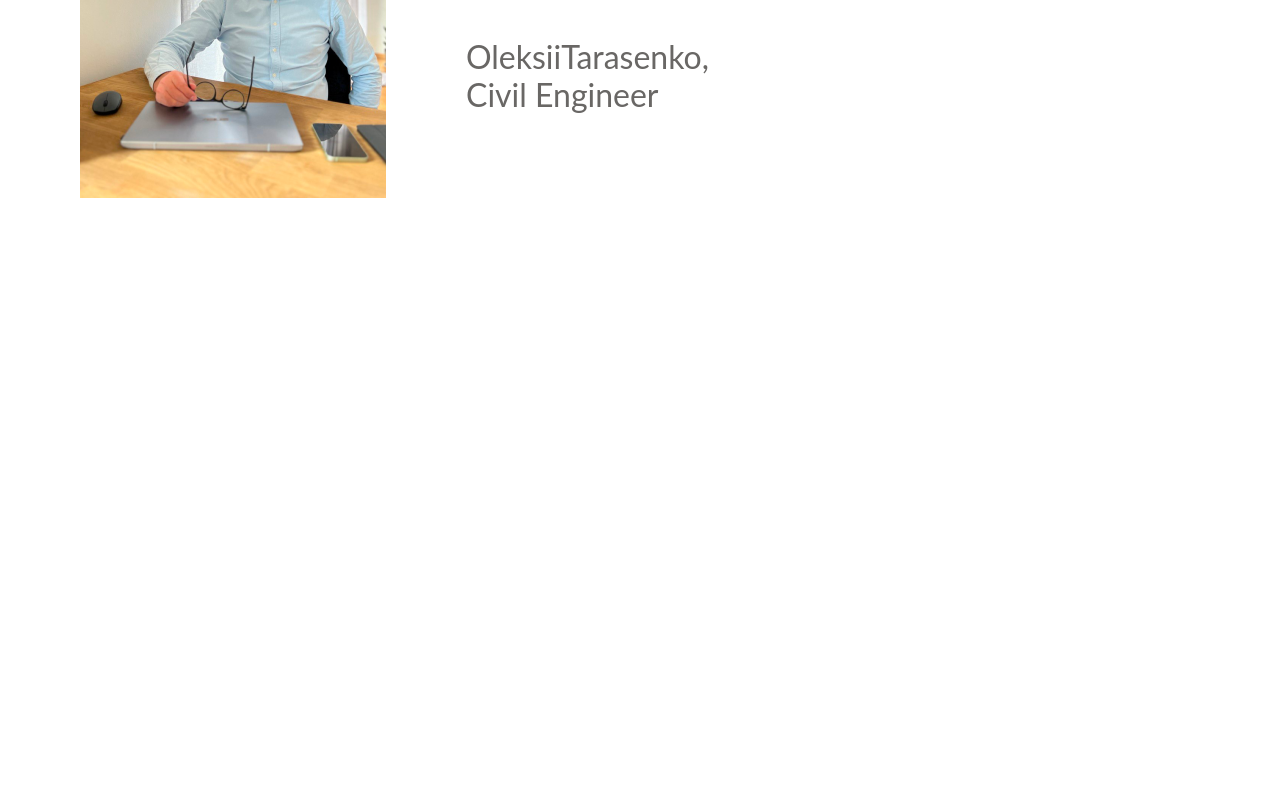
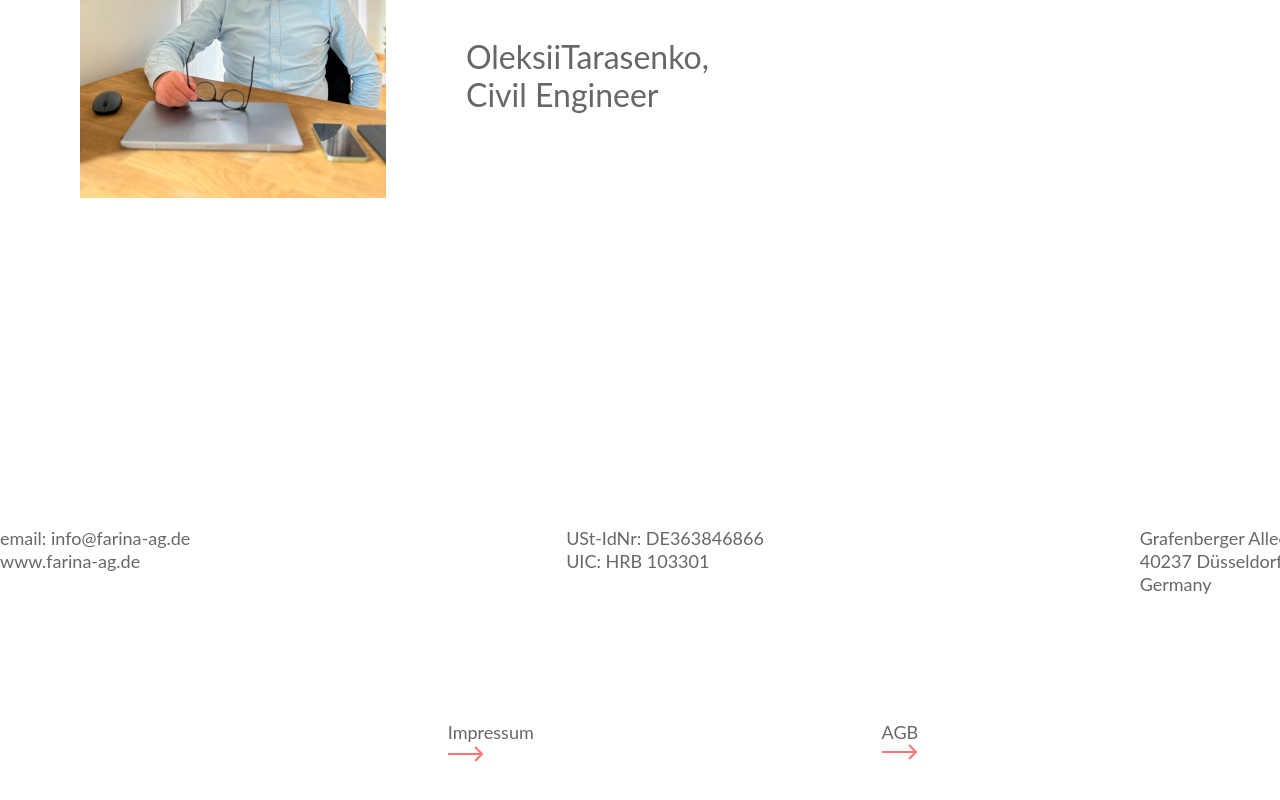
Before and after one commit to tibtus/farina-ag, a React (Create React App) app: page /TeamOfExperts in a window 1280 px wide. Shown: the part 1653-2453 px from the top of the page. Before the commit the page ends 2180 px from the top, so only its background shows below. Built offline with nearby package versions, Linux system fonts and the light colour scheme.

Commit message:
#Frame17_add

```diff
--- a/src/index.css
+++ b/src/index.css
@@ -211,11 +211,35 @@ a{
 
 .OurTeamExperts_Right_Link a {
     display: flex;
+    cursor: pointer;
 }
 
 .OurTeamExperts_Right_Link_text {
     display: block;
     padding-left: 10px;
+    cursor: pointer;
+}
+
+.OurTeamExperts_Right_Link_text.DopFooter {
+    display: block;
+    padding-left: 0px !important;
+    cursor: pointer;
+}
+
+.Footer_divBot.DopFooterEventy {
+    display: flex;
+    flex-direction: row;
+    justify-content: space-evenly;
+    margin-top: 20px;
+}
+
+.Frame_DopFooter {
+    cursor: pointer;
+}
+
+.imageModalFrame70 {
+    /*max-width: 100% !important;*/
+    max-height: 90vh !important;
 }
 
 /* 6- BLOCK OurStrhengths */
@@ -467,7 +491,7 @@ a{
 .FooterTwo_divBot_wrapper {
     display: block;
     position: absolute;
-    bottom: 0;
+    /*bottom: 0;*/
 }
 
 .Footer_divBot.FooterTwo {
@@ -1040,7 +1064,7 @@ a{
     .TeamOfExperts {
         width: 80%;
         margin: 0 auto;
-        height: 2630px;
+        height: 2000px;
 
     }
 
@@ -1081,7 +1105,7 @@ a{
     }
 
     .CivilEngineeringWorks {
-        min-height: 4250px;
+        min-height: 2500px;
     }
 
     .CivilEngineeringWorks_Object.one,
@@ -1208,7 +1232,7 @@ a{
     }
 
     .CivilEngineeringWorks.Works {
-        min-height: 3200px;
+        min-height: 2500px;
     }
 
     .CivilEngineeringWorks.Works .CivilEngineeringWorks_Name {
--- a/src/views/Footer.js
+++ b/src/views/Footer.js
@@ -1,8 +1,31 @@
-import React from 'react';
+import React, {useState} from 'react';
+import {useLanguage} from "../Language";
+import frame from "../assets/png/Arrow1.png";
+import pdfFile_3 from "../assets/pdf/agb-Farina_01_24.pdf";
+import img_1 from "../assets/png/Frame17.png";
+import Modal from "react-modal";
+
+const Footer = () => {
+    const {currentLanguage} = useLanguage();
+    const handleDownloadPDF = (value) => {
+        const pdfUrl = (value === 3) ? pdfFile_3 : pdfFile_3;
+        window.open(pdfUrl, '_blank');
+    };
+    const [modalIsOpen, setModalIsOpen] = useState(false);
+    const [selectedImage, setSelectedImage] = useState(null);
+
+    const openModal = (image) => {
+        setSelectedImage(image);
+        setModalIsOpen(true);
+    };
+    const closeModal = () => {
+        setSelectedImage(null);
+        setModalIsOpen(false);
+    };
 
 
-const Footer = () => {
     return (
+        <>
             <footer className="Footer_divBot">
 
 
@@ -22,12 +45,56 @@ const Footer = () => {
                 <div className="Bottom_Block_address">
                     Grafenberger Allee 277-287,<br/>
                     40237 Düsseldorf <br/>
-                Germany <br/>
-
+                    {currentLanguage === 'de'
+                        ? 'Deutschland'
+                        : 'Germany'
+                    }
                 </div>
 
 
             </footer>
+
+            <footer className="Footer_divBot DopFooterEventy">
+
+                <div className="OurTeamExperts_Right_Link">
+
+                    <div onClick={() => openModal(img_1)}>
+                    <span className="OurTeamExperts_Right_Link_text DopFooter"
+                          data-de="Impressum"
+                          data-en="Impressum"
+                    >Impressum </span>
+                    </div>
+                    <div className="Frame_DopFooter" onClick={() => openModal(img_1)}>
+                        <img src={frame} alt="frame"/>
+                    </div>
+
+                </div>
+
+                <div className="OurTeamExperts_Right_Link">
+
+                    <a href="/" onClick={() => handleDownloadPDF(3)}>
+                    <span className="OurTeamExperts_Right_Link_text DopFooter"
+                          data-de="AGB"
+                          data-en="AGB"
+                    >AGB </span>
+                    </a>
+                    <a href="/" onClick={() => handleDownloadPDF(3)}>
+                        <img src={frame} alt="frame"/>
+                    </a>
+                </div>
+
+            </footer>
+
+            <Modal
+                isOpen={modalIsOpen}
+                onRequestClose={closeModal}
+                contentLabel="Image Modal"
+            >
+                <img src={selectedImage} alt="Modal" className="imageModalFrame70"/>
+                <button onClick={closeModal}>Close Modal</button>
+
+            </Modal>
+        </>
     );
 }
 
--- a/src/views/FooterTwo.js
+++ b/src/views/FooterTwo.js
@@ -1,7 +1,29 @@
-import React from 'react';
+import React, {useState} from 'react';
+import img_1 from "../assets/png/Frame17.png";
+import frame from "../assets/png/Arrow1.png";
+import Modal from "react-modal";
+import {useLanguage} from "../Language";
+import pdfFile_3 from "../assets/pdf/agb-Farina_01_24.pdf";
+
+const Footer = () => {
+    const {currentLanguage} = useLanguage();
+    const handleDownloadPDF = (value) => {
+        const pdfUrl = (value === 3) ? pdfFile_3 : pdfFile_3;
+        window.open(pdfUrl, '_blank');
+    };
+    const [modalIsOpen, setModalIsOpen] = useState(false);
+    const [selectedImage, setSelectedImage] = useState(null);
+
+    const openModal = (image) => {
+        setSelectedImage(image);
+        setModalIsOpen(true);
+    };
+    const closeModal = () => {
+        setSelectedImage(null);
+        setModalIsOpen(false);
+    };
 
 
-const Footer = () => {
     return (
         <div className="FooterTwo_divBot_wrapper">
             <div className="Footer_divBot FooterTwo">
@@ -23,12 +45,57 @@ const Footer = () => {
                 <div className="Bottom_Block_address">
                     Grafenberger Allee 277-287,<br/>
                     40237 Düsseldorf <br/>
-                    Germany <br/>
-
+                    {currentLanguage === 'de'
+                        ? 'Deutschland'
+                        : 'Germany'
+                    }
                 </div>
 
 
             </div>
+
+            <footer className="Footer_divBot DopFooterEventy">
+
+                <div className="OurTeamExperts_Right_Link">
+
+                    <div onClick={() => openModal(img_1)}>
+                    <span className="OurTeamExperts_Right_Link_text DopFooter"
+                          data-de="Impressum"
+                          data-en="Impressum"
+                    >Impressum </span>
+                    </div>
+                    <div className="Frame_DopFooter" onClick={() => openModal(img_1)}>
+                        <img src={frame} alt="frame"/>
+                    </div>
+
+                </div>
+
+                <div className="OurTeamExperts_Right_Link">
+
+                    <a href="/" onClick={() => handleDownloadPDF(3)}>
+                    <span className="OurTeamExperts_Right_Link_text DopFooter"
+                          data-de="AGB"
+                          data-en="AGB"
+                    >AGB </span>
+                    </a>
+                    <a href="/" onClick={() => handleDownloadPDF(3)}>
+                        <img src={frame} alt="frame"/>
+                    </a>
+                </div>
+
+            </footer>
+
+            <Modal
+                isOpen={modalIsOpen}
+                onRequestClose={closeModal}
+                contentLabel="Image Modal"
+            >
+                <img src={selectedImage} alt="Modal" className="imageModalFrame70"/>
+                <button onClick={closeModal}>Close Modal</button>
+
+            </Modal>
+
+
         </div>
     );
 }
```
Also changed, not shown: src/assets/png/Frame17.png (added), 1 other file (tests, documents, lock files or other folders). Lines whose indentation alone changed are shown as unchanged.
